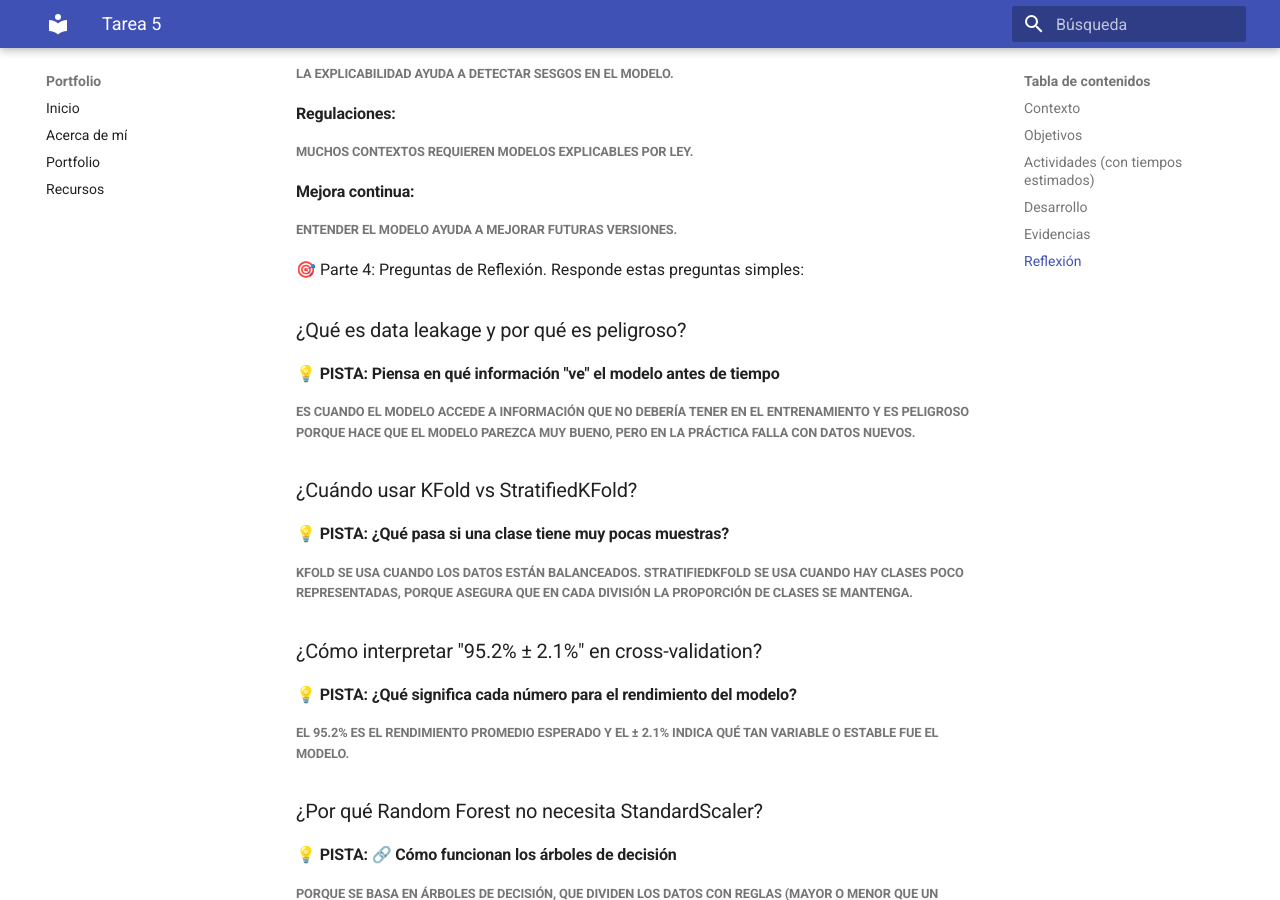
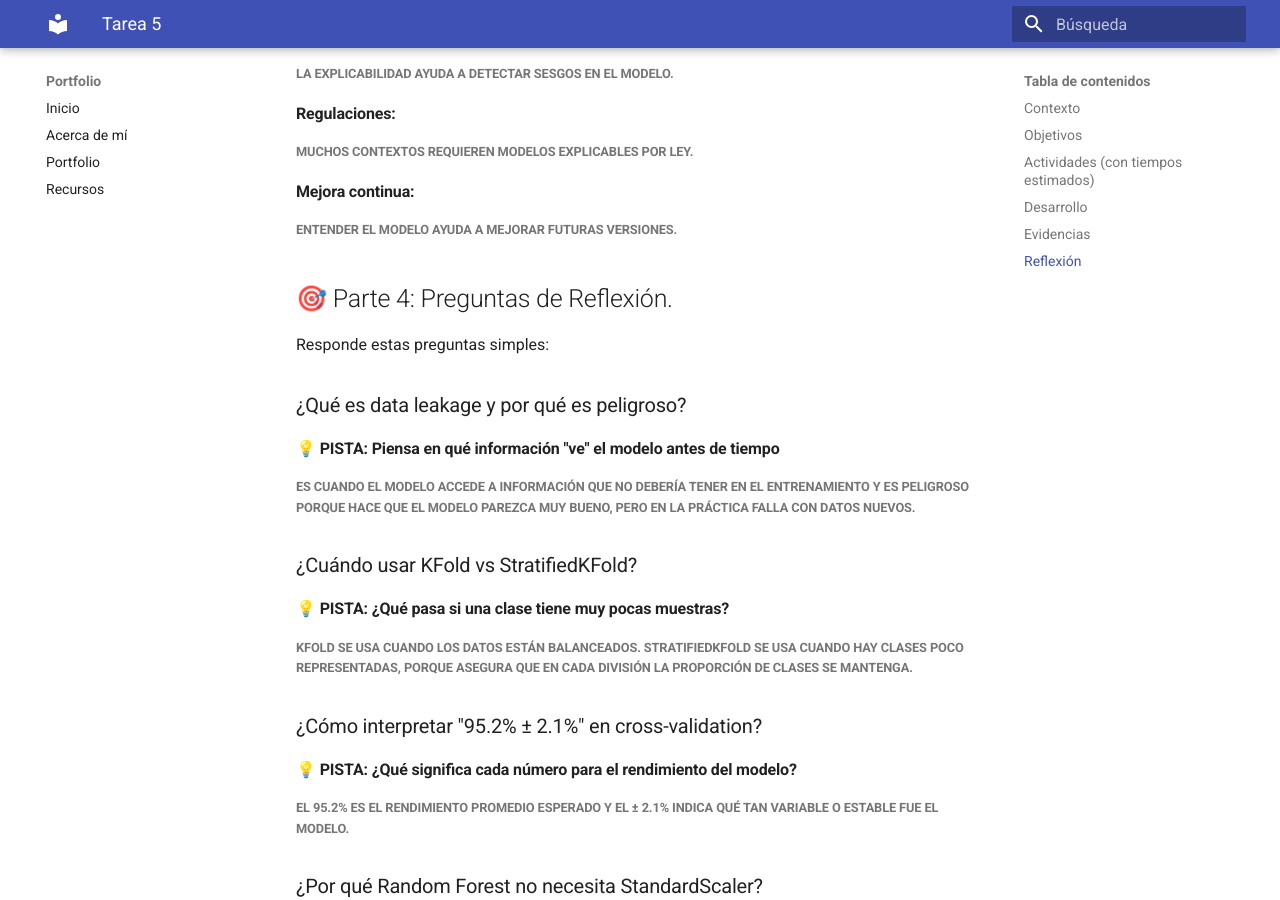
Before and after one commit to Sotogonzalo/IA-portfolio, an MkDocs documentation site: the page built from docs/portfolio/05-tarea-5.md, in a window 1280 px wide and 900 px high, scrolled down 18814 px. Built offline with MkDocs 1.6.1 and Material for MkDocs 9.7.7, drawn with Linux system fonts in a browser that asks for light colours.

Commit message:
formato....

```diff
--- a/docs/portfolio/05-tarea-5.md
+++ b/docs/portfolio/05-tarea-5.md
@@ -682,7 +682,7 @@ Completa las razones:
 #### Mejora continua:
 ##### Entender el modelo ayuda a mejorar futuras versiones.
 
-🎯 Parte 4: Preguntas de Reflexión.
+## 🎯 Parte 4: Preguntas de Reflexión.
 Responde estas preguntas simples:
 ### ¿Qué es data leakage y por qué es peligroso?
 #### 💡 PISTA: Piensa en qué información "ve" el modelo antes de tiempo
```
